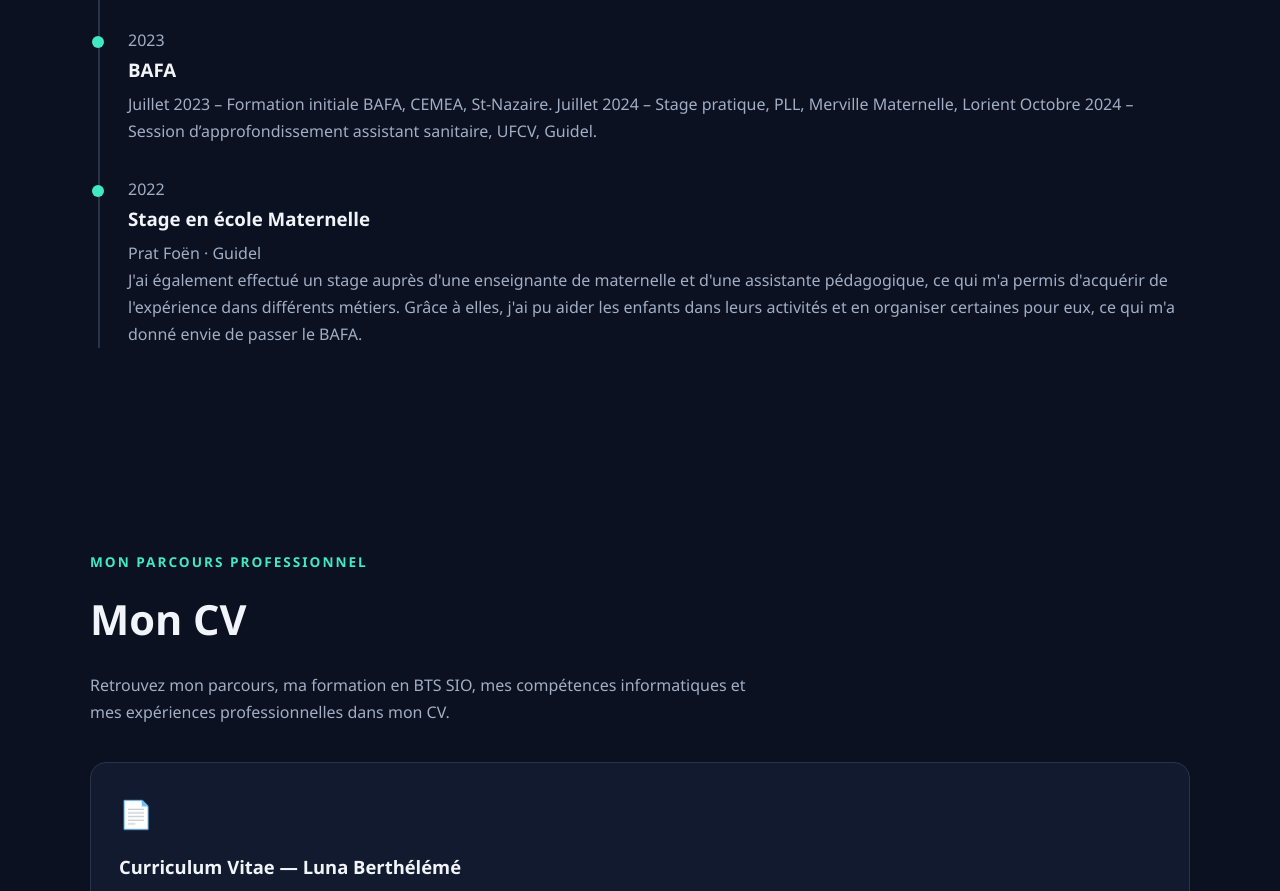
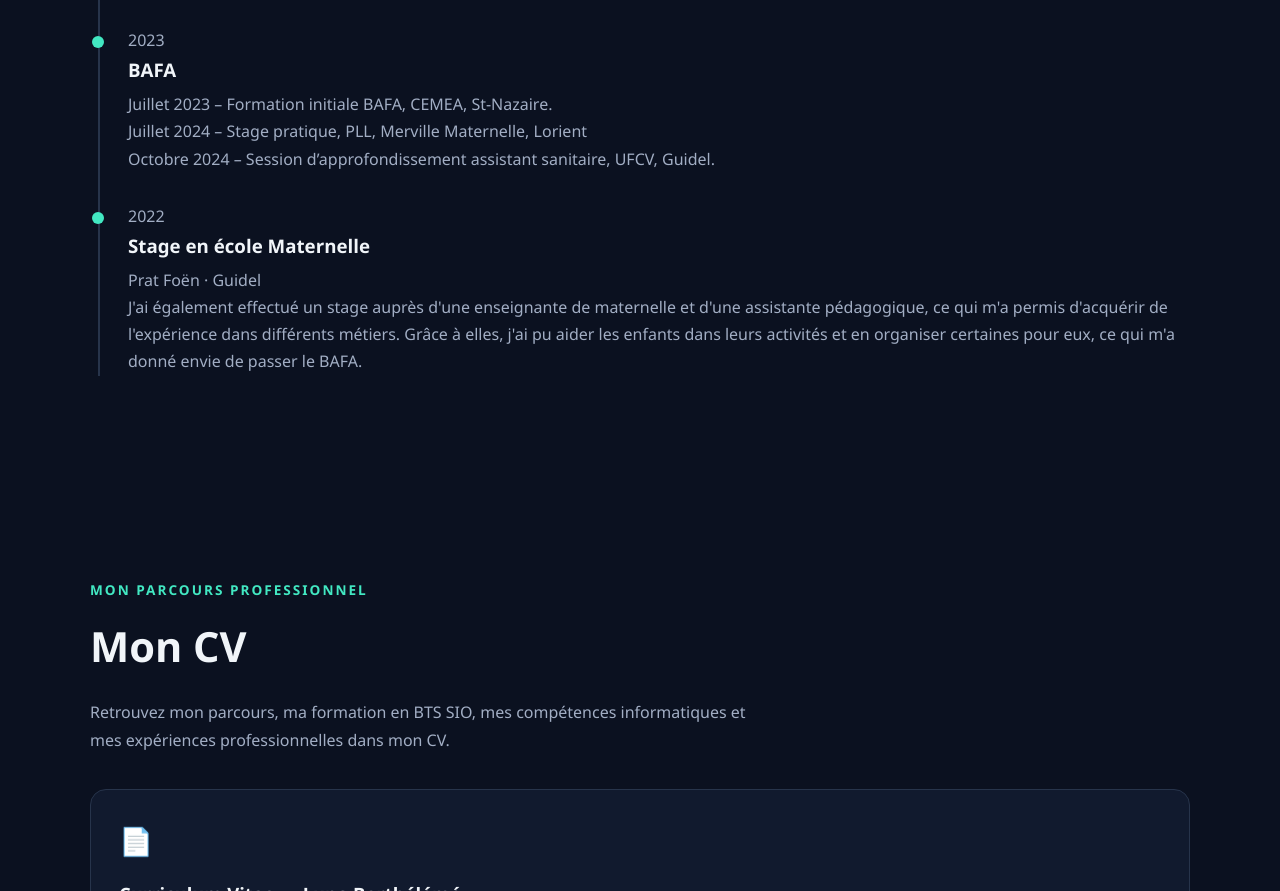
Before and after one commit to berthelemeluna/bertheleme-luna.github.io, a plain HTML site: page index.html in a window 1280 px wide. Shown: the part 3811-4702 px from the top of the page. Drawn offline with Linux system fonts and the light colour scheme.

Commit message:
Update index.html

```diff
--- a/index.html
+++ b/index.html
@@ -638,11 +638,9 @@
                 <div class="timeline-item">
                     <span>2023</span>
                     <h3>BAFA</h3>
-                    <p>
-                        Juillet 2023 – Formation initiale BAFA,  CEMEA,  St-Nazaire.
-                        Juillet 2024 – Stage pratique, PLL, Merville Maternelle, Lorient
-                        Octobre 2024 – Session d’approfondissement assistant sanitaire,  UFCV,  Guidel.
-                    </p>
+                    <p>Juillet 2023 – Formation initiale BAFA,  CEMEA,  St-Nazaire.</p>
+                    <p>Juillet 2024 – Stage pratique, PLL, Merville Maternelle, Lorient</p>
+                    <p> Octobre 2024 – Session d’approfondissement assistant sanitaire,  UFCV,  Guidel.</p>
                 </div>
 
                 <div class="timeline-item">
```
